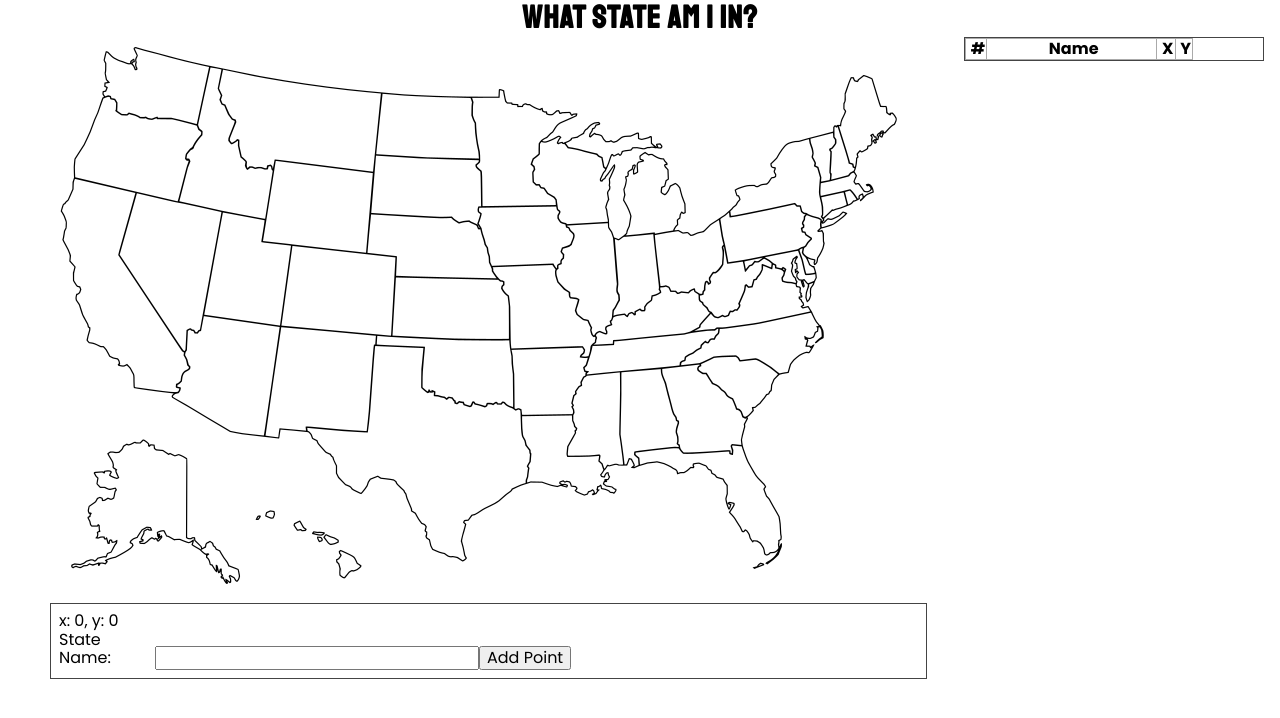
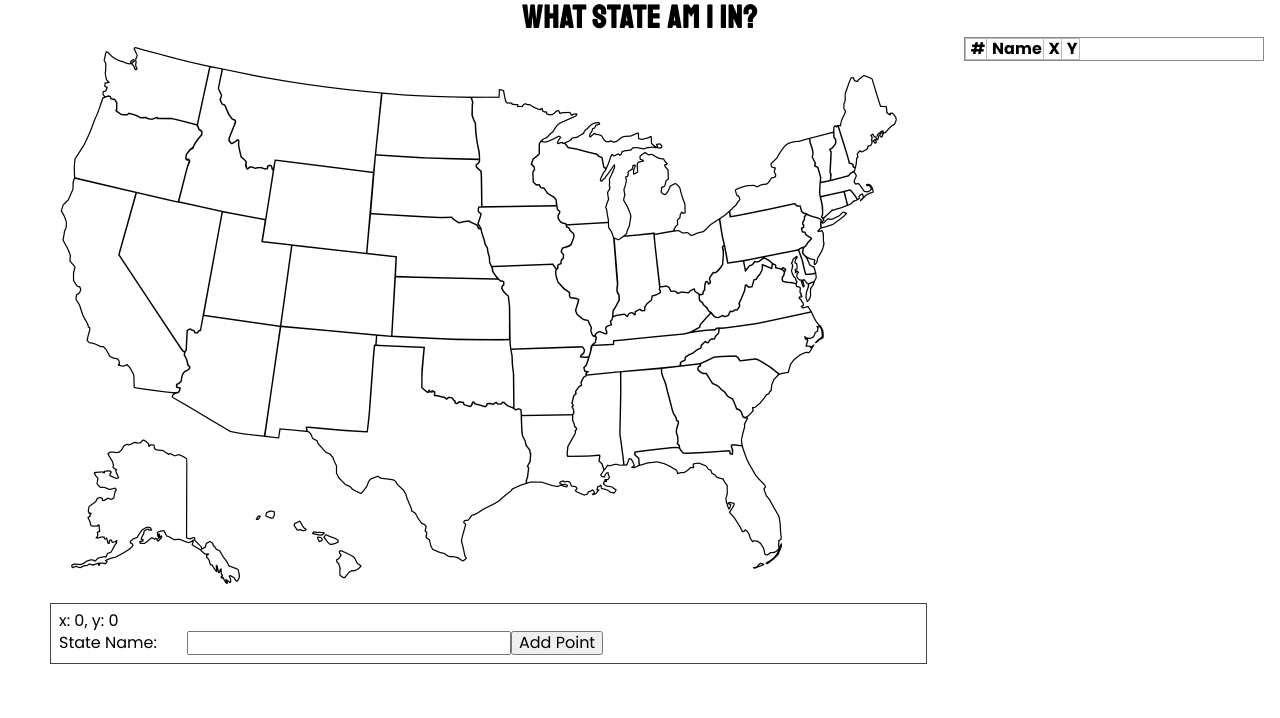
Before and after one commit to JulianNicholls/States-Quiz, a React (Create React App) app: page / in a window 1280 px wide. Shown: the top 718 px of the page. Built offline with nearby package versions, Linux system fonts and the light colour scheme.

Commit message:
Re-factor positions table

```diff
--- a/src/components/PositionsTable.tsx
+++ b/src/components/PositionsTable.tsx
@@ -10,7 +10,7 @@ const PositionsTable = ({ positions }: PTProps) => {
       <thead>
         <tr>
           <th>#</th>
-          <th style={{ width: '170px' }}>Name</th>
+          <th>Name</th>
           <th>X</th>
           <th>Y</th>
         </tr>
@@ -19,7 +19,7 @@ const PositionsTable = ({ positions }: PTProps) => {
         {positions.map(({ x, y, name }, idx) => (
           <tr key={`${x}${y}`}>
             <td className="numeric">{idx + 1}</td>
-            <td>{name || ''}</td>
+            <td className="name">{name || ''}</td>
             <td className="numeric">{x}</td>
             <td className="numeric">{y}</td>
           </tr>
--- a/src/index.css
+++ b/src/index.css
@@ -1,7 +1,7 @@
 @import url('https://fonts.googleapis.com/css?family=Poppins:200,400,700');
 @import url('https://fonts.googleapis.com/css?family=Staatliches:400,700');
 
-*, *:before, *:after {
+*, *::before, *::after {
   box-sizing: border-box;
 }
 
@@ -41,7 +41,7 @@ form {
 
 label {
   display: inline-block;
-  width: 6em;
+  width: 8em;
 }
 
 input {
@@ -56,7 +56,7 @@ input {
 
 .pos-table {
   display: block;
-  border: 1px solid #444;
+  border: 1px solid #888;
   border-collapse: collapse;
   width: 300px;
   margin-right: 1rem;
@@ -67,7 +67,11 @@ input {
 .pos-table th,
 .pos-table td {
   padding-left: 0.3em;
-  border: 1px solid #aaa;
+  border: 1px solid #bbb;
+}
+
+td.name {
+  width: 170px;
 }
 
 td.numeric {
@@ -84,3 +88,7 @@ td.numeric {
   height: 8px;
   border-radius: 5px;
 }
+
+.spot.selected {
+  background: blue;
+}
```
